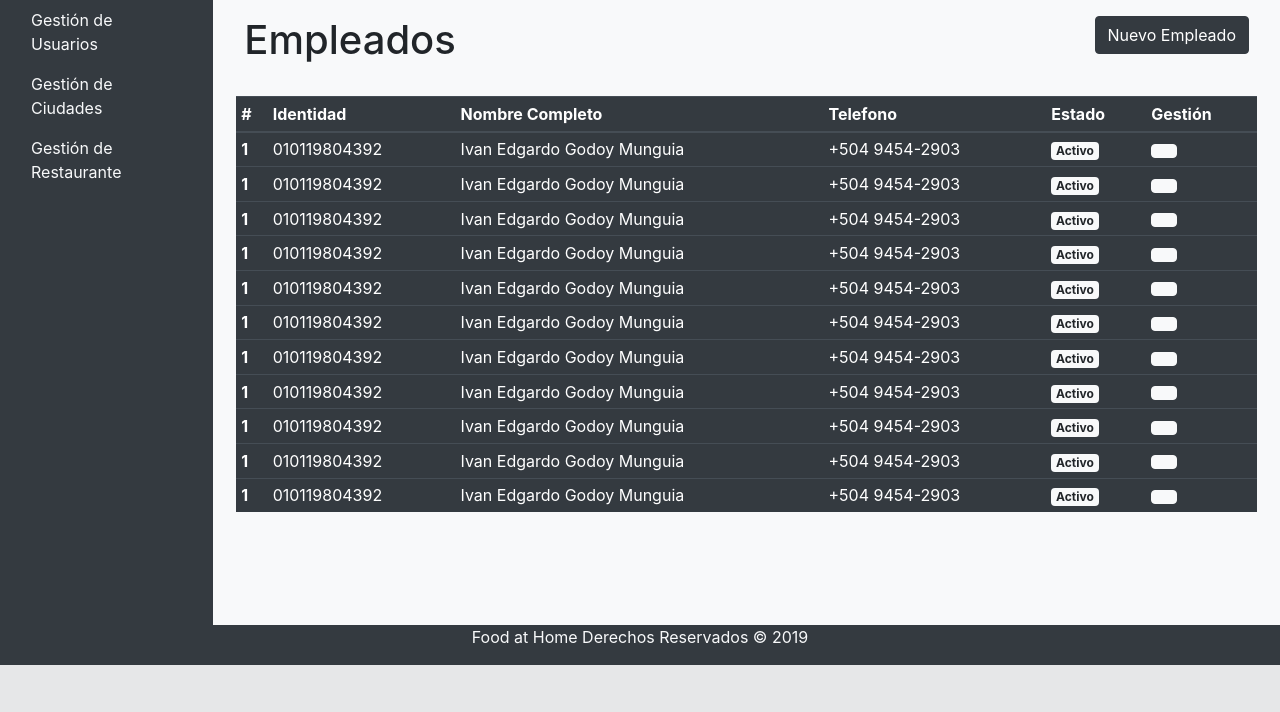
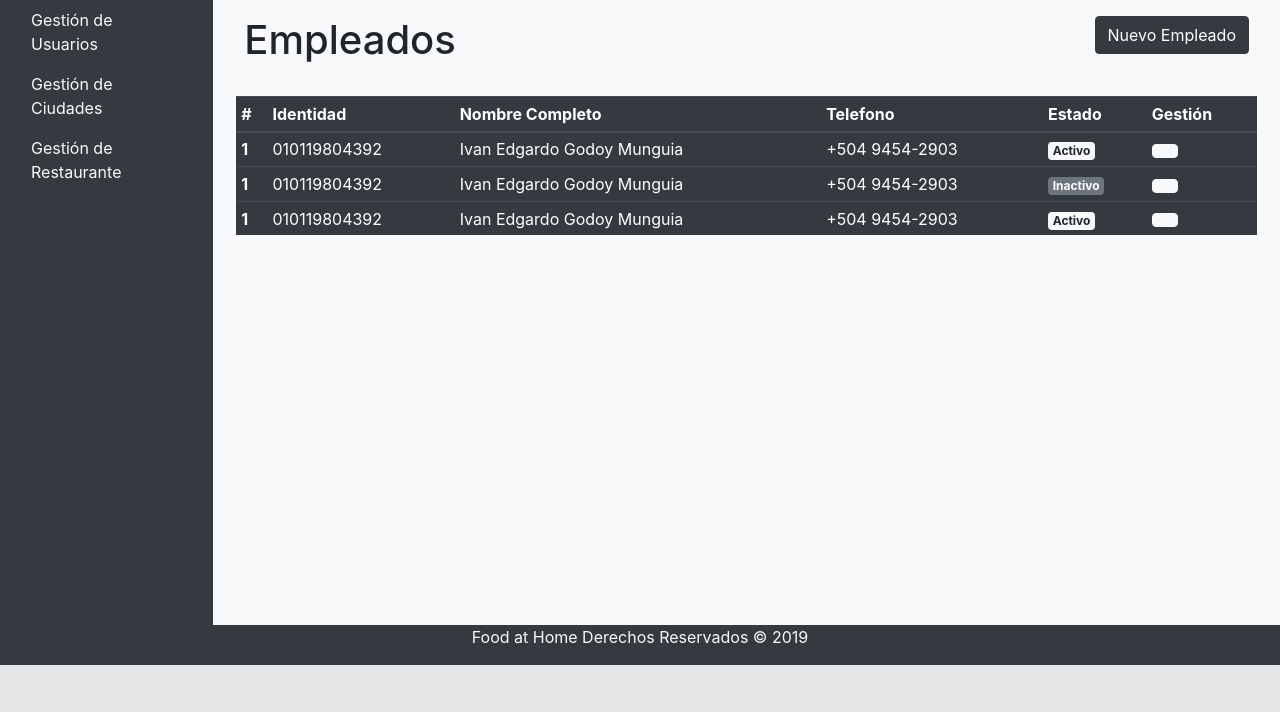
Before and after one commit to kebelandrade/project_food_at_home, a Django app: page /administrador/Empleado.html in a window 1280 px wide. Shown: the part 88-800 px from the top of the page. Run offline with Django 3.2, Linux system fonts and the light colour scheme; some libraries are stand-ins or nearby versions.

Commit message:
frontend item elimine el data toggle

```diff
--- a/food_at_home/food_at_home/templates/administrador/Empleado.html
+++ b/food_at_home/food_at_home/templates/administrador/Empleado.html
@@ -45,7 +45,7 @@
                   <td>010119804392</td>
                   <td>Ivan Edgardo Godoy Munguia</td>
                   <td>+504 9454-2903</td>
-                  <td><span class="badge badge-light">Activo</span></td>
+                  <td><span class="badge badge-secondary">Inactivo</span></td>
                   <td>
                       <button type="button" class="btn btn-light" data-toggle="modal"  data-target="#modalNewEmpleado"><span class="icon-pen"></span></button>
                   </td>
@@ -60,87 +60,6 @@
                       <button type="button" class="btn btn-light" data-toggle="modal"  data-target="#modalNewEmpleado"><span class="icon-pen"></span></button>
                   </td>
                 </tr>
-                              <tr>
-                  <th scope="row">1</th>
-                  <td>010119804392</td>
-                  <td>Ivan Edgardo Godoy Munguia</td>
-                  <td>+504 9454-2903</td>
-                  <td><span class="badge badge-light">Activo</span></td>
-                  <td>
-                      <button type="button" class="btn btn-light" data-toggle="modal"  data-target="#modalNewEmpleado"><span class="icon-pen"></span></button>
-                  </td>
-                </tr>                <tr>
-                  <th scope="row">1</th>
-                  <td>010119804392</td>
-                  <td>Ivan Edgardo Godoy Munguia</td>
-                  <td>+504 9454-2903</td>
-                  <td><span class="badge badge-light">Activo</span></td>
-                  <td>
-                      <button type="button" class="btn btn-light" data-toggle="modal"  data-target="#modalNewEmpleado"><span class="icon-pen"></span></button>
-                  </td>
-                </tr>
-                              <tr>
-                  <th scope="row">1</th>
-                  <td>010119804392</td>
-                  <td>Ivan Edgardo Godoy Munguia</td>
-                  <td>+504 9454-2903</td>
-                  <td><span class="badge badge-light">Activo</span></td>
-                  <td>
-                      <button type="button" class="btn btn-light" data-toggle="modal"  data-target="#modalNewEmpleado"><span class="icon-pen"></span></button>
-                  </td>
-                </tr>                <tr>
-                  <th scope="row">1</th>
-                  <td>010119804392</td>
-                  <td>Ivan Edgardo Godoy Munguia</td>
-                  <td>+504 9454-2903</td>
-                  <td><span class="badge badge-light">Activo</span></td>
-                  <td>
-                      <button type="button" class="btn btn-light" data-toggle="modal"  data-target="#modalNewEmpleado"><span class="icon-pen"></span></button>
-                  </td>
-                </tr>                <tr>
-                  <th scope="row">1</th>
-                  <td>010119804392</td>
-                  <td>Ivan Edgardo Godoy Munguia</td>
-                  <td>+504 9454-2903</td>
-                  <td><span class="badge badge-light">Activo</span></td>
-                  <td>
-                      <button type="button" class="btn btn-light" data-toggle="modal"  data-target="#modalNewEmpleado"><span class="icon-pen"></span></button>
-                  </td>
-                </tr>
-                              <tr>
-                  <th scope="row">1</th>
-                  <td>010119804392</td>
-                  <td>Ivan Edgardo Godoy Munguia</td>
-                  <td>+504 9454-2903</td>
-                  <td><span class="badge badge-light">Activo</span></td>
-                  <td>
-                      <button type="button" class="btn btn-light" data-toggle="modal"  data-target="#modalNewEmpleado"><span class="icon-pen"></span></button>
-                  </td>
-                </tr>
-                              <tr>
-                  <th scope="row">1</th>
-                  <td>010119804392</td>
-                  <td>Ivan Edgardo Godoy Munguia</td>
-                  <td>+504 9454-2903</td>
-                  <td><span class="badge badge-light">Activo</span></td>
-                  <td>
-                      <button type="button" class="btn btn-light" data-toggle="modal"  data-target="#modalNewEmpleado"><span class="icon-pen"></span></button>
-                  </td>
-                </tr>
-                              <tr>
-                  <th scope="row">1</th>
-                  <td>010119804392</td>
-                  <td>Ivan Edgardo Godoy Munguia</td>
-                  <td>+504 9454-2903</td>
-                  <td><span class="badge badge-light">Activo</span></td>
-                  <td>
-                      <button type="button" class="btn btn-light" data-toggle="modal"  data-target="#modalNewEmpleado"><span class="icon-pen"></span></button>
-                  </td>
-                </tr>
-
-
-
-
               </tbody>
           </table>
       </div>
--- a/food_at_home/food_at_home/templates/administrador/componentes/opcionesMenu.html
+++ b/food_at_home/food_at_home/templates/administrador/componentes/opcionesMenu.html
@@ -2,7 +2,7 @@
 <div class="col-2 bg-dark">
     <div class="nav flex-column nav-pills bg-dark" id="v-pills-tab" role="tablist" aria-orientation="vertical">
         <a href="{% url "gestionUsuarios" %}" class="nav-link text-light" id="v-pills-home-tab"  role="tab" aria-controls="v-pills-home" aria-selected="true"><span class="icon-users"></span> Gestión de Usuarios</a>
-        <a class="nav-link text-light" id="v-pills-profile-tab" data-toggle="pill" href="#v-pills-profile" role="tab" aria-controls="v-pills-profile" aria-selected="false"><span class="icon-location"></span> Gestión de Ciudades</a>
-        <a class="nav-link text-light" id="v-pills-messages-tab" data-toggle="pill" href="#v-pills-messages" role="tab" aria-controls="v-pills-messages" aria-selected="false"> <span class="icon-office"></span> Gestión de Restaurante</a>
+        <a class="nav-link text-light" id="v-pills-profile-tab" href="#v-pills-profile" role="tab" aria-controls="v-pills-profile" aria-selected="false"><span class="icon-location"></span> Gestión de Ciudades</a>
+        <a class="nav-link text-light" id="v-pills-messages-tab" href="#v-pills-messages" role="tab" aria-controls="v-pills-messages" aria-selected="false"> <span class="icon-office"></span> Gestión de Restaurante</a>
     </div>
 </div>
--- a/food_at_home/food_at_home/templates/administrador/modals/modalNewEmpleado.html
+++ b/food_at_home/food_at_home/templates/administrador/modals/modalNewEmpleado.html
@@ -1,7 +1,7 @@
 <div class="modal-dialog modal-lg">
             <div class="modal-content">
                 <div class="modal-header">
-                    <h5 class="modal-title" id="exampleModalCenterTitle">Modal title</h5>
+                    <h5 class="modal-title" id="exampleModalCenterTitle">Datos del Empleado</h5>
                     <button type="button" class="close" data-dismiss="modal" aria-label="Close">
                     <span aria-hidden="true">&times;</span>
                     </button>
@@ -10,42 +10,41 @@
                             <form>
                                   <div class="form-row">
                                     <div class="form-group col-md-6">
-                                      <label for="inputEmail4">Nombre</label>
-                                      <input type="email" class="form-control" id="inputEmail4" placeholder="Email">
+                                      <label for="inputIdentidad">Identidad</label>
+                                      <input type="text" class="form-control" id="inputIdentidad" placeholder="0101199804392">
                                     </div>
                                     <div class="form-group col-md-6">
-                                      <label for="inputPassword4">Password</label>
-                                      <input type="password" class="form-control" id="inputPassword4" placeholder="Password">
+                                      <label for="inputUsuario">Nombre de Usuario</label>
+                                      <input type="text" class="form-control" id="inputUsuario" placeholder="IvanGodoy24">
                                     </div>
                                   </div>
                                   <div class="form-group">
-                                    <label for="inputAddress">Address</label>
-                                    <input type="text" class="form-control" id="inputAddress" placeholder="1234 Main St">
+                                    <label for="inputAddress">Nombre Completo</label>
+                                    <input type="text" class="form-control" id="inputAddress" placeholder="Ivan Edgardo Godoy Munguia">
                                   </div>
-                                  <div class="form-group">
-                                    <label for="inputAddress2">Address 2</label>
-                                    <input type="text" class="form-control" id="inputAddress2" placeholder="Apartment, studio, or floor">
+                                <div class="form-row">
+                                  <div class="form-group col-md-4">
+                                    <label for="inputAddress">Contrseña</label>
+                                    <input type="password" class="form-control" id="inputAddress" placeholder="Contraseña">
                                   </div>
-                                  <div class="form-row">
-                                    <div class="form-group col-md-6">
-                                      <label for="inputCity">City</label>
-                                      <input type="text" class="form-control" id="inputCity">
-                                    </div>
-                                    <div class="form-group col-md-4">
-                                      <label for="inputState">State</label>
-                                      <select id="inputState" class="form-control">
-                                        <option selected>Choose...</option>
-                                        <option>...</option>
-                                      </select>
-                                    </div>
-                                    <div class="form-group col-md-2">
-                                      <label for="inputZip">Zip</label>
-                                      <input type="text" class="form-control" id="inputZip">
+                                  <div class="form-group col-md-4">
+                                    <label for="inputAddress">Verificar Contrseña</label>
+                                    <input type="password" class="form-control" id="inputAddress" placeholder="Contraseña">
+                                  </div>
+                                  <div class="form-group col-md-4">
+                                    <label for="inputAddress2">telefono</label>
+                                    <div class="input-group mb-3">
+                                      <div class="input-group-prepend">
+                                        <span class="input-group-text">+</span>
+                                        <span class="input-group-text">504</span>
+                                      </div>
+                                      <input type="text" class="form-control" placeholder="9454-2903" aria-label="Dollar amount (with dot and two decimal places)">
                                     </div>
                                   </div>
+                                </div>
                                   <div class="modal-footer">
-                                        <button type="button" class="btn btn-secondary" data-dismiss="modal">Close</button>
-                                        <button type="button" class="btn btn-dark">Send message</button>
+                                        <button type="button" class="btn btn-secondary" data-dismiss="modal">Limpiar</button>
+                                        <button type="button" class="btn btn-dark">Guardar</button>
                                   </div>
                             </form>
                       </div>
```
Lines whose indentation alone changed are shown as unchanged.
